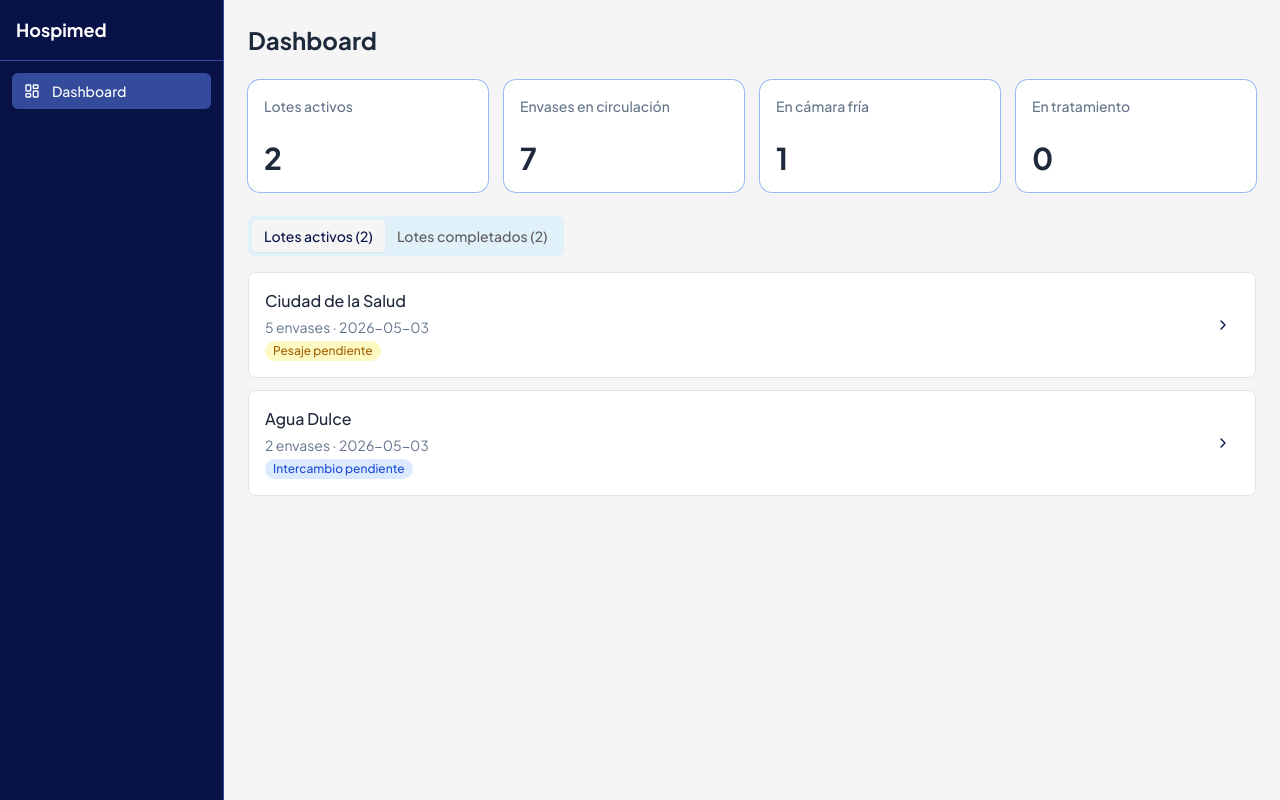
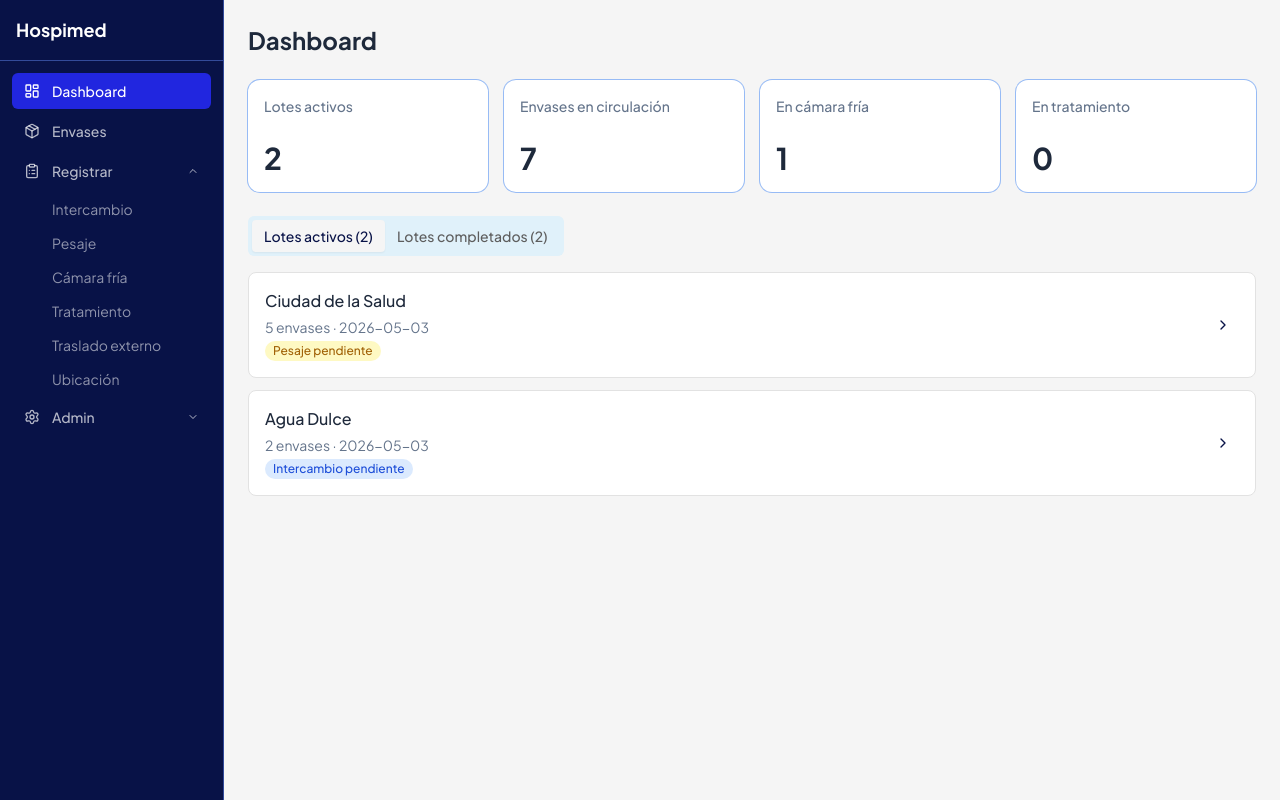
Before and after one commit to Leofrandex/sistema-plata, a Next.js app: page /dashboard in a window 1280 px wide. Both pictures are taken after a click on the button "Registrar". Built offline with nearby package versions, Linux system fonts and the light colour scheme.

Commit message:
fix: improve sidebar contrast — active items use accent blue, hover uses white overlay

```diff
--- a/src/components/layout/sidebar.tsx
+++ b/src/components/layout/sidebar.tsx
@@ -43,8 +43,8 @@
             className={cn(
               'flex items-center gap-3 px-3 py-2 rounded-md text-sm font-medium transition-colors',
               pathname.startsWith(href)
-                ? 'bg-sidebar-accent text-sidebar-accent-foreground'
-                : 'text-sidebar-foreground/70 hover:bg-sidebar-accent/60 hover:text-sidebar-foreground'
+                ? 'bg-sidebar-primary text-white'
+                : 'text-white/70 hover:bg-white/10 hover:text-white'
             )}
           >
             <Icon className="h-4 w-4" />
@@ -58,8 +58,8 @@
             className={cn(
               'w-full flex items-center gap-3 px-3 py-2 rounded-md text-sm font-medium transition-colors',
               pathname.startsWith('/register')
-                ? 'bg-sidebar-accent text-sidebar-accent-foreground'
-                : 'text-sidebar-foreground/70 hover:bg-sidebar-accent/60 hover:text-sidebar-foreground'
+                ? 'bg-sidebar-primary text-white'
+                : 'text-white/70 hover:bg-white/10 hover:text-white'
             )}
           >
             <ClipboardList className="h-4 w-4" />
@@ -75,8 +75,8 @@
                   className={cn(
                     'block px-3 py-1.5 rounded-md text-sm transition-colors',
                     pathname === href
-                      ? 'bg-sidebar-primary/20 text-sidebar-primary font-medium'
-                      : 'text-sidebar-foreground/50 hover:text-sidebar-foreground hover:bg-sidebar-accent/60'
+                      ? 'text-white font-semibold border-l-2 border-sidebar-primary pl-2'
+                      : 'text-white/55 hover:text-white hover:bg-white/10'
                   )}
                 >
                   {label}
@@ -92,8 +92,8 @@
             className={cn(
               'w-full flex items-center gap-3 px-3 py-2 rounded-md text-sm font-medium transition-colors',
               pathname.startsWith('/admin')
-                ? 'bg-sidebar-accent text-sidebar-accent-foreground'
-                : 'text-sidebar-foreground/70 hover:bg-sidebar-accent/60 hover:text-sidebar-foreground'
+                ? 'bg-sidebar-primary text-white'
+                : 'text-white/70 hover:bg-white/10 hover:text-white'
             )}
           >
             <Settings className="h-4 w-4" />
@@ -109,8 +109,8 @@
                   className={cn(
                     'block px-3 py-1.5 rounded-md text-sm transition-colors',
                     pathname === href
-                      ? 'bg-sidebar-primary/20 text-sidebar-primary font-medium'
-                      : 'text-sidebar-foreground/50 hover:text-sidebar-foreground hover:bg-sidebar-accent/60'
+                      ? 'text-white font-semibold border-l-2 border-sidebar-primary pl-2'
+                      : 'text-white/55 hover:text-white hover:bg-white/10'
                   )}
                 >
                   {label}
```
